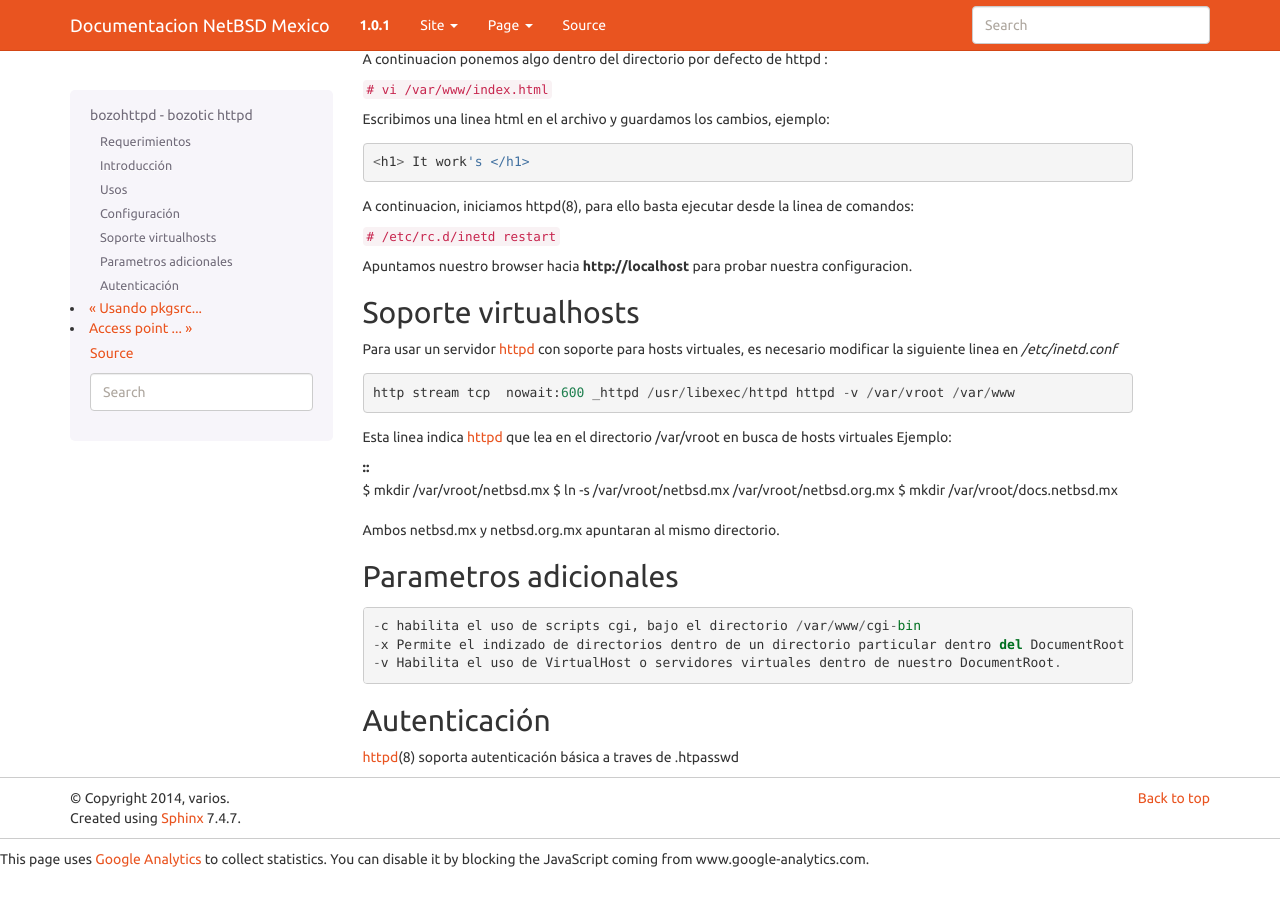
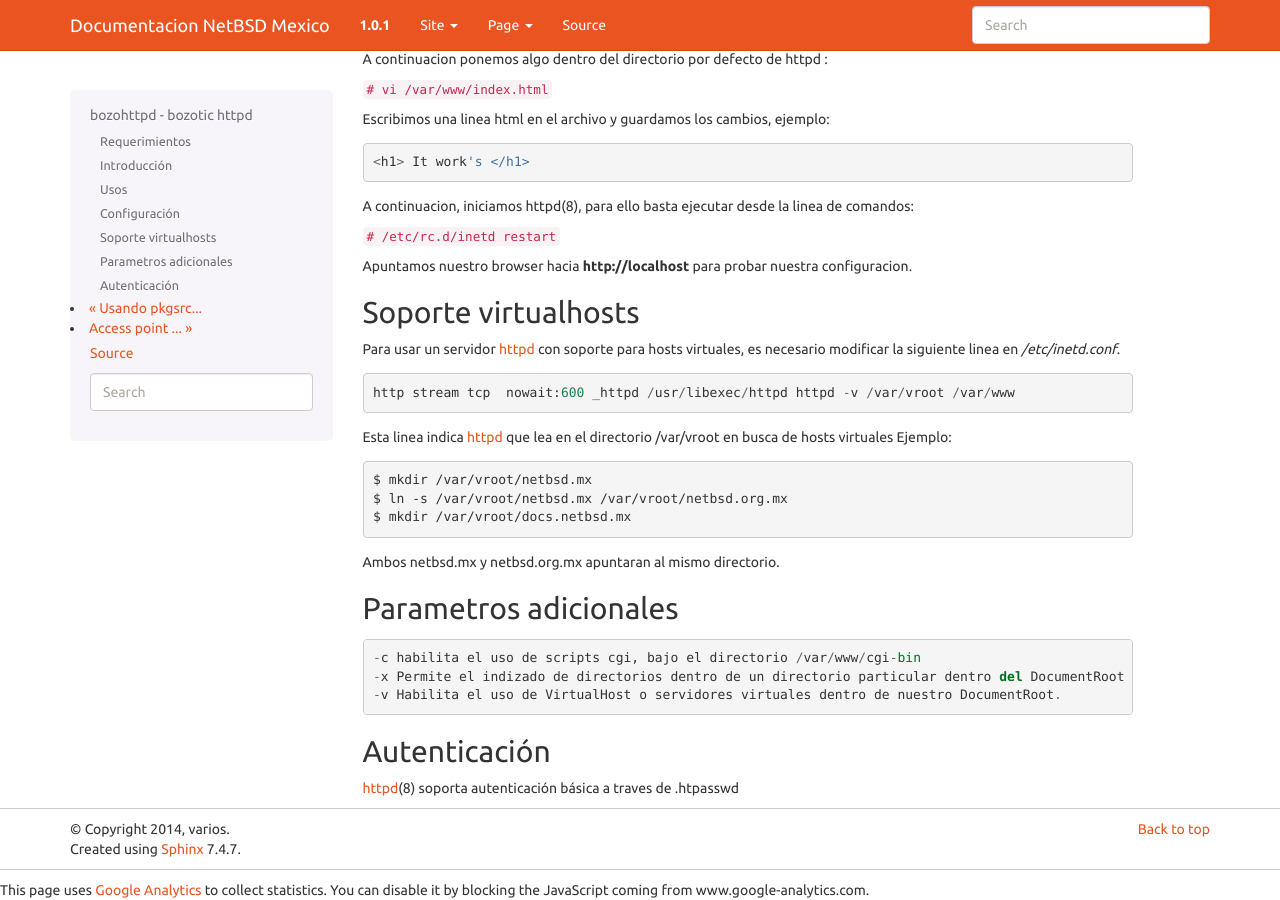
Before and after one commit to NetBSD-MX/docs.netbsd.mx, a Sphinx documentation site: the page built from source/bozohttpd.rst, in a window 1280 px wide and 900 px high, scrolled down 805 px. Built offline with Sphinx 7.4.7, drawn with Linux system fonts in a browser that asks for light colours; before the commit the page ends 1674 px from its top, so only the background shows below that.

Commit message:
soporte virtual hosts

```diff
--- a/source/bozohttpd.rst
+++ b/source/bozohttpd.rst
@@ -73,19 +73,20 @@ configuracion.
 Soporte virtualhosts
 --------------------
 Para usar un servidor httpd_ con soporte para hosts virtuales, es necesario modificar
-la siguiente linea en */etc/inetd.conf*
+la siguiente linea en */etc/inetd.conf*.
 
 ::
 
-    http stream tcp  nowait:600 _httpd /usr/libexec/httpd httpd -v /var/vroot /var/www
+  http stream tcp  nowait:600 _httpd /usr/libexec/httpd httpd -v /var/vroot /var/www
 
 Esta linea indica httpd_ que lea en el directorio /var/vroot en busca de hosts virtuales
 Ejemplo:
 
 ::
-    $ mkdir /var/vroot/netbsd.mx
-    $ ln -s /var/vroot/netbsd.mx /var/vroot/netbsd.org.mx
-    $ mkdir /var/vroot/docs.netbsd.mx
+
+  $ mkdir /var/vroot/netbsd.mx
+  $ ln -s /var/vroot/netbsd.mx /var/vroot/netbsd.org.mx
+  $ mkdir /var/vroot/docs.netbsd.mx
 
 Ambos netbsd.mx y netbsd.org.mx apuntaran al mismo directorio.
 
```
